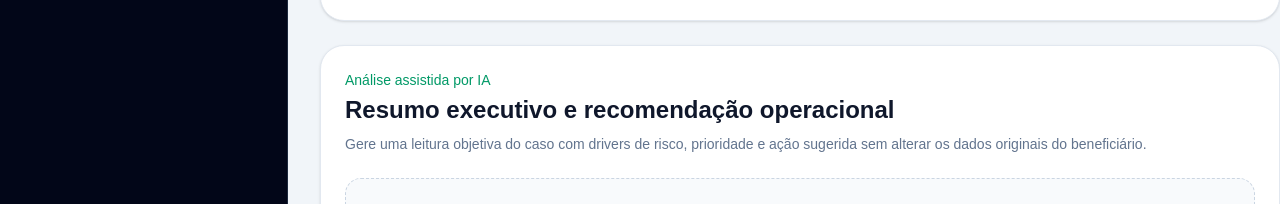
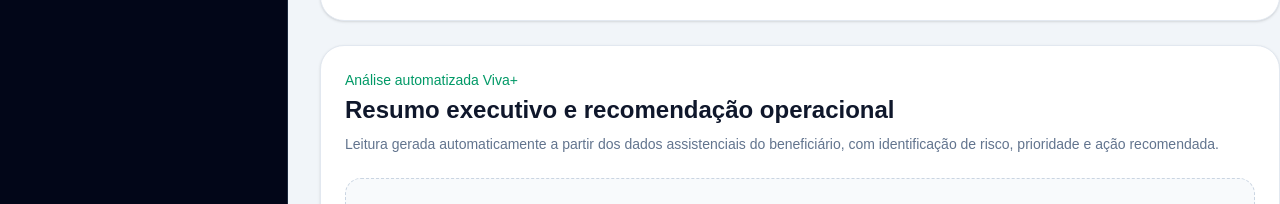
Before and after one commit to mvsobral26/viva-saude-publico, a Next.js app: page /beneficiarios/1 in a window 1280 px wide. Shown: the part 383-587 px from the top of the page. Built offline with nearby package versions, Linux system fonts and the light colour scheme.

Commit message:
Update page.tsx

```diff
--- a/app/beneficiarios/[id]/page.tsx
+++ b/app/beneficiarios/[id]/page.tsx
@@ -192,10 +192,10 @@ export default function BeneficiarioDetalhePage() {
         <section className="rounded-3xl border border-slate-200 bg-white p-6 shadow-sm">
           <div className="flex flex-col gap-4 lg:flex-row lg:items-start lg:justify-between">
             <div>
-              <p className="text-sm font-medium text-emerald-600">Análise assistida por IA</p>
+              <p className="text-sm font-medium text-emerald-600">Análise automatizada Viva+</p>
               <h2 className="mt-1 text-2xl font-bold text-slate-900">Resumo executivo e recomendação operacional</h2>
               <p className="mt-2 text-sm text-slate-500">
-                Gere uma leitura objetiva do caso com drivers de risco, prioridade e ação sugerida sem alterar os dados originais do beneficiário.
+                Leitura gerada automaticamente a partir dos dados assistenciais do beneficiário, com identificação de risco, prioridade e ação recomendada.
               </p>
             </div>
           </div>
```
